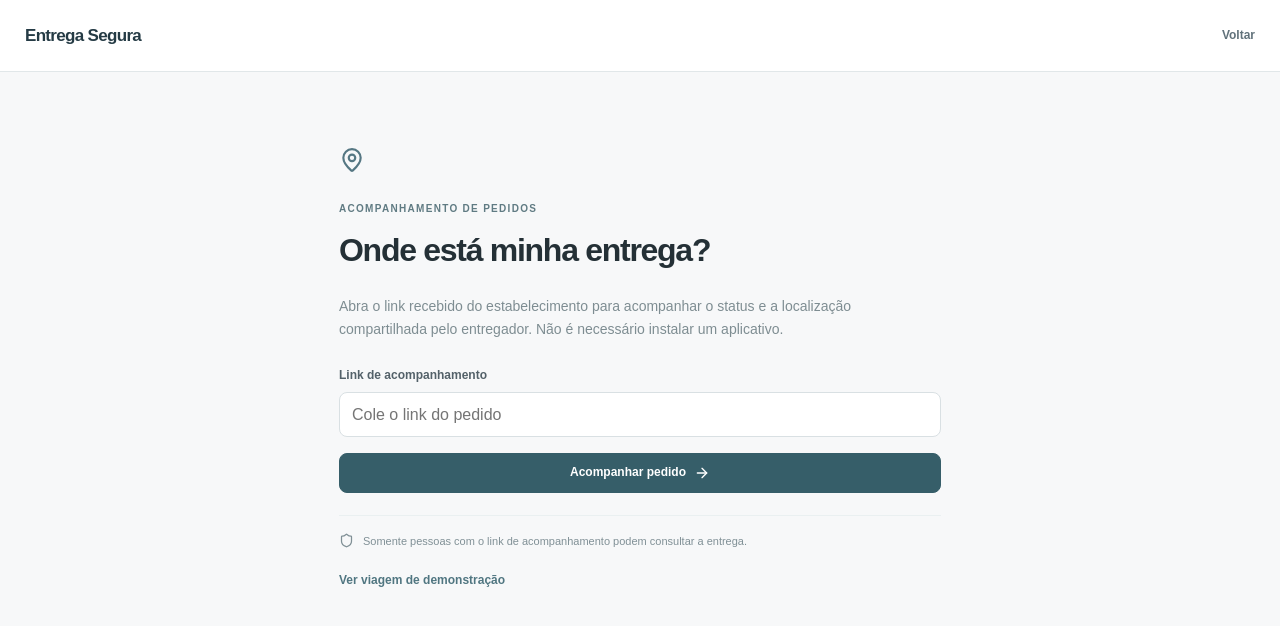
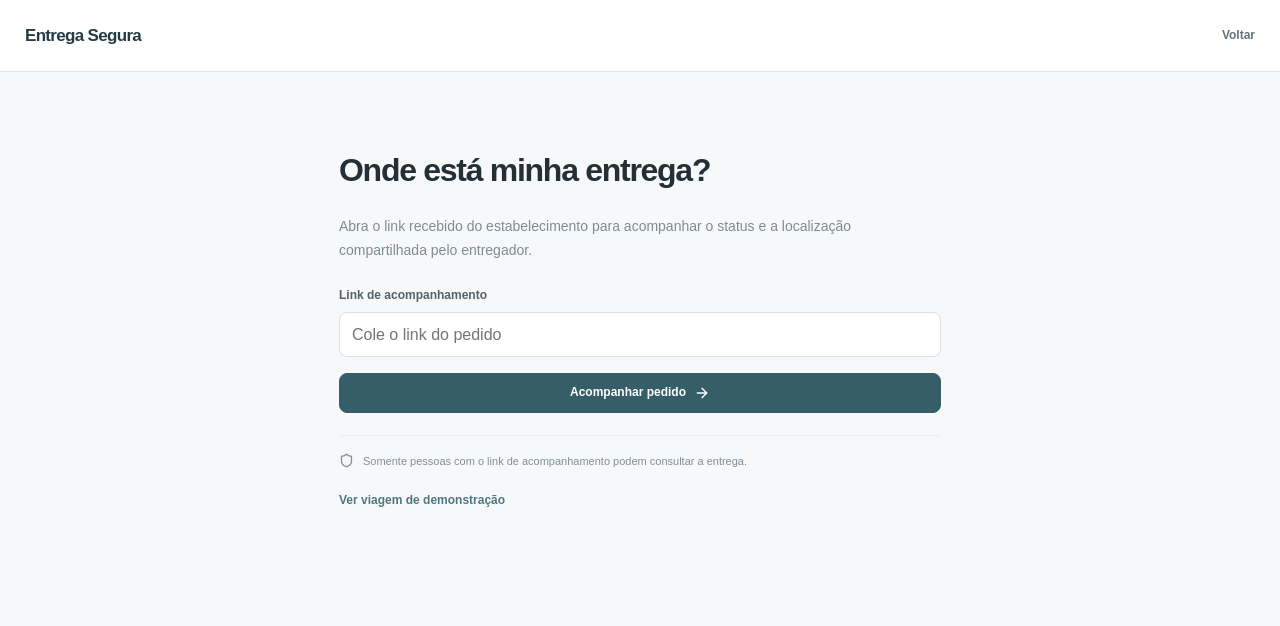
Before and after one commit to pitado/Entrega-Segura, a Next.js app: page /acompanhar in a window 1280 px wide. Shown: the top 626 px of the page. Built offline with nearby package versions, Linux system fonts and the light colour scheme.

Commit message:
style: simplify courier and customer entry screens

```diff
--- a/app/acompanhar/page.tsx
+++ b/app/acompanhar/page.tsx
@@ -5,5 +5,5 @@ import {ArrowRight,MapPin,Shield} from "lucide-react";
 export default function TrackingEntry(){
  const [value,setValue]=useState(""),[error,setError]=useState("");
  const go=(e:React.FormEvent)=>{e.preventDefault();const id=value.trim().split("/").filter(Boolean).pop()||"";if(!/^[0-9a-f]{8}-[0-9a-f]{4}-[1-8][0-9a-f]{3}-[89ab][0-9a-f]{3}-[0-9a-f]{12}$/i.test(id)){setError("Link inválido. Utilize o endereço enviado pelo estabelecimento.");return;}window.location.assign("/acompanhar/"+id);};
- return <div className="shell"><header className="topbar"><Link href="/" className="wordmark"><span className="wordmark-symbol">ES</span><span>Entrega Segura<small>Acompanhamento</small></span></Link><Link href="/" className="header-link">Voltar</Link></header><main className="single-content"><div className="single-icon"><MapPin size={26}/></div><span className="overline">ACOMPANHAMENTO DE PEDIDOS</span><h1>Onde está minha entrega?</h1><p>Abra o link recebido do estabelecimento para acompanhar o status e a localização compartilhada pelo entregador. Não é necessário instalar um aplicativo.</p><form className="entry-form" onSubmit={go}><label>Link de acompanhamento</label><input value={value} onChange={e=>setValue(e.target.value)} placeholder="Cole o link do pedido" required/><button className="button main-button">Acompanhar pedido <ArrowRight size={16}/></button>{error&&<p className="inline-error">{error}</p>}</form><div className="info-line"><Shield size={15}/><span>Somente pessoas com o link de acompanhamento podem consultar a entrega.</span></div><Link className="subtle-link" href="/demo">Ver viagem de demonstração</Link></main></div>;
+ return <div className="shell"><header className="topbar"><Link href="/" className="wordmark"><span>Entrega Segura</span></Link><Link href="/" className="header-link">Voltar</Link></header><main className="single-content"><h1>Onde está minha entrega?</h1><p>Abra o link recebido do estabelecimento para acompanhar o status e a localização compartilhada pelo entregador. </p><form className="entry-form" onSubmit={go}><label>Link de acompanhamento</label><input value={value} onChange={e=>setValue(e.target.value)} placeholder="Cole o link do pedido" required/><button className="button main-button">Acompanhar pedido <ArrowRight size={16}/></button>{error&&<p className="inline-error">{error}</p>}</form><div className="info-line"><Shield size={15}/><span>Somente pessoas com o link de acompanhamento podem consultar a entrega.</span></div><Link className="subtle-link" href="/demo">Ver viagem de demonstração</Link></main></div>;
 }
--- a/app/entregador/page.tsx
+++ b/app/entregador/page.tsx
@@ -10,5 +10,5 @@ export default function CourierEntry(){
    if(!/^[a-f0-9]{64}$/.test(last)){setError("Cole o link completo fornecido pelo estabelecimento.");return;}
    window.location.assign("/entregador/"+last);
  };
- return <div className="shell"><header className="topbar"><Link href="/" className="wordmark"><span className="wordmark-symbol">ES</span><span>Entrega Segura<small>Área do entregador</small></span></Link><Link href="/" className="header-link">Voltar</Link></header><main className="single-content"><div className="single-icon"><Truck size={25}/></div><span className="overline">ACESSO INDIVIDUAL</span><h1>Minhas entregas</h1><p>Abra o link pessoal que o estabelecimento enviou para acessar sua fila, atualizar pedidos e compartilhar a localização quando estiver em rota.</p><form onSubmit={go} className="entry-form"><label>Link de acesso</label><input value={value} onChange={e=>setValue(e.target.value)} placeholder="Cole aqui o link recebido" required/><button type="submit" className="button main-button">Abrir minhas entregas <ArrowRight size={16}/></button>{error&&<span className="inline-error">{error}</span>}</form><div className="info-line"><Shield size={16}/><span>Seu acesso é individual. Não compartilhe o link com terceiros.</span></div><Link className="subtle-link" href="/demo">Experimentar viagem simulada</Link></main></div>;
+ return <div className="shell"><header className="topbar"><Link href="/" className="wordmark"><span>Entrega Segura</span></Link><Link href="/" className="header-link">Voltar</Link></header><main className="single-content"><h1>Minhas entregas</h1><p>Abra o link pessoal que o estabelecimento enviou para acessar sua fila, atualizar pedidos e compartilhar a localização quando estiver em rota.</p><form onSubmit={go} className="entry-form"><label>Link de acesso</label><input value={value} onChange={e=>setValue(e.target.value)} placeholder="Cole aqui o link recebido" required/><button type="submit" className="button main-button">Abrir minhas entregas <ArrowRight size={16}/></button>{error&&<span className="inline-error">{error}</span>}</form><div className="info-line"><Shield size={16}/><span>Seu acesso é individual. Não compartilhe o link com terceiros.</span></div><Link className="subtle-link" href="/demo">Experimentar viagem simulada</Link></main></div>;
 }
```
